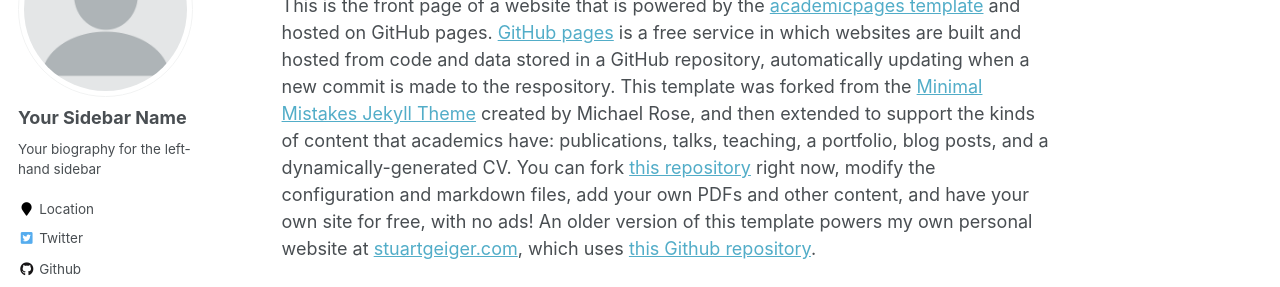
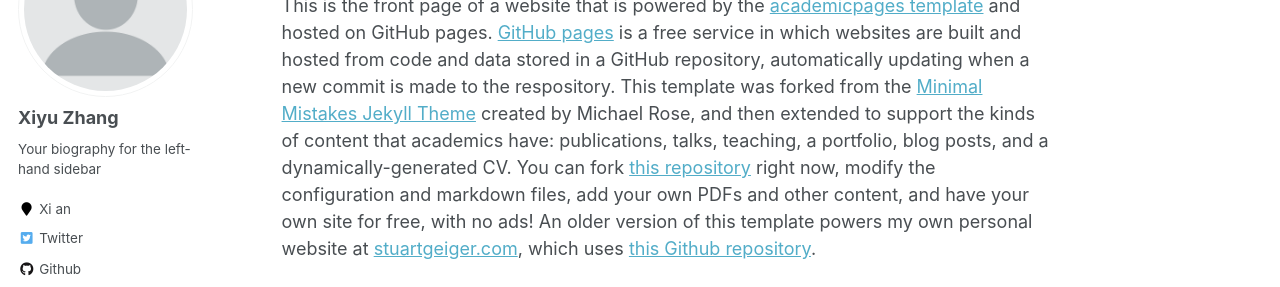
Before and after one commit to zhangxy0517/zhangxy0517.github.io, a Jekyll site: the page built from _pages/about.md, in a window 1280 px wide. Shown: the part 196-483 px from the top of the page. Built offline with Jekyll 4.4.1, drawn with Linux system fonts in a browser that asks for light colours; some web fonts are replaced.

Commit message:
Update _config.yml

```diff
--- a/_config.yml
+++ b/_config.yml
@@ -80,13 +80,13 @@ analytics:
 
 # Site Author
 author:
-  name             : "Your Sidebar Name"
+  name             : "Xiyu Zhang"
   avatar           : "profile.png"
   bio              : "Your biography for the left-hand sidebar"
-  location         : "Location"
+  location         : "Xi an"
   employer         :
   pubmed           : "https://www.ncbi.nlm.nih.gov/pubmed/?term=john+snow"
-  googlescholar    : "http://yourfullgooglescholarurl.com"
+  googlescholar    : "https://scholar.google.com/citations?user=fbJLEX8AAAAJ&hl=zh-CN&oi=ao"
   email            :
   researchgate     :  # example: "https://www.researchgate.net/profile/yourprofile"
   uri              :
@@ -103,7 +103,7 @@ author:
   impactstory      : #"https://profiles.impactstory.org/u/xxxx-xxxx-xxxx-xxxx"
   lastfm           :
   linkedin         :
-  orcid            : "http://orcid.org/yourorcidurl"
+  orcid            : "https://orcid.org/0000-0003-0775-1192"
   pinterest        :
   soundcloud       :
   stackoverflow    : # http://stackoverflow.com/users/123456/username
```
